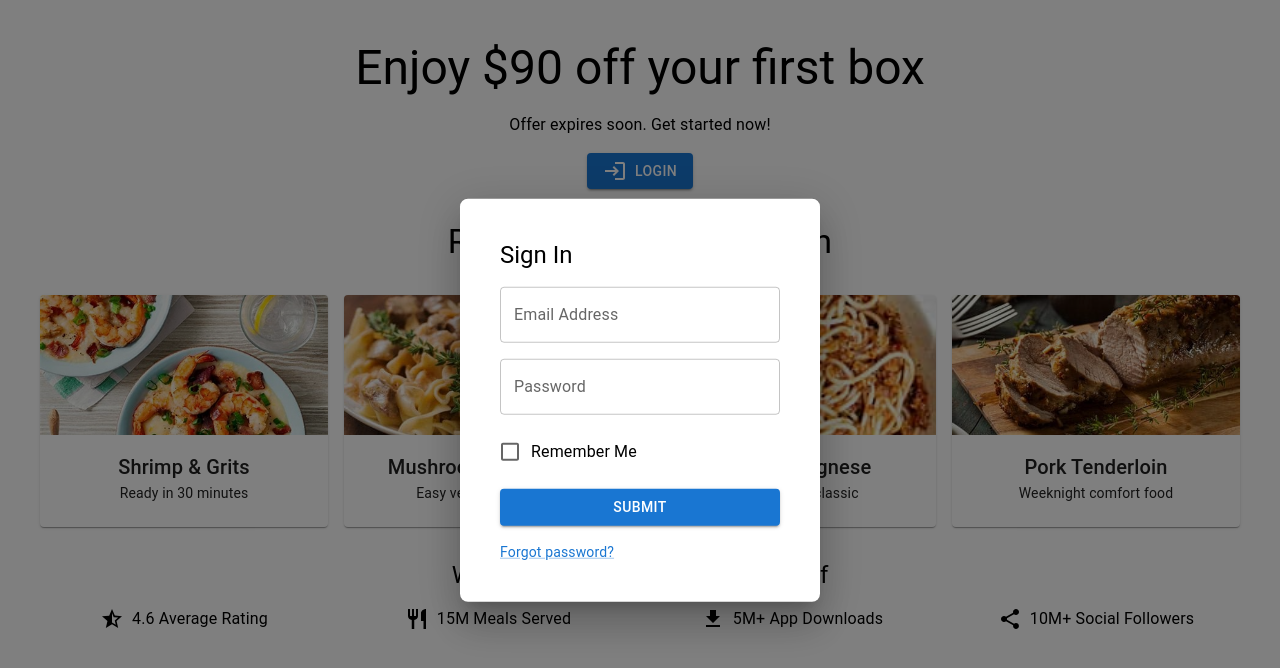
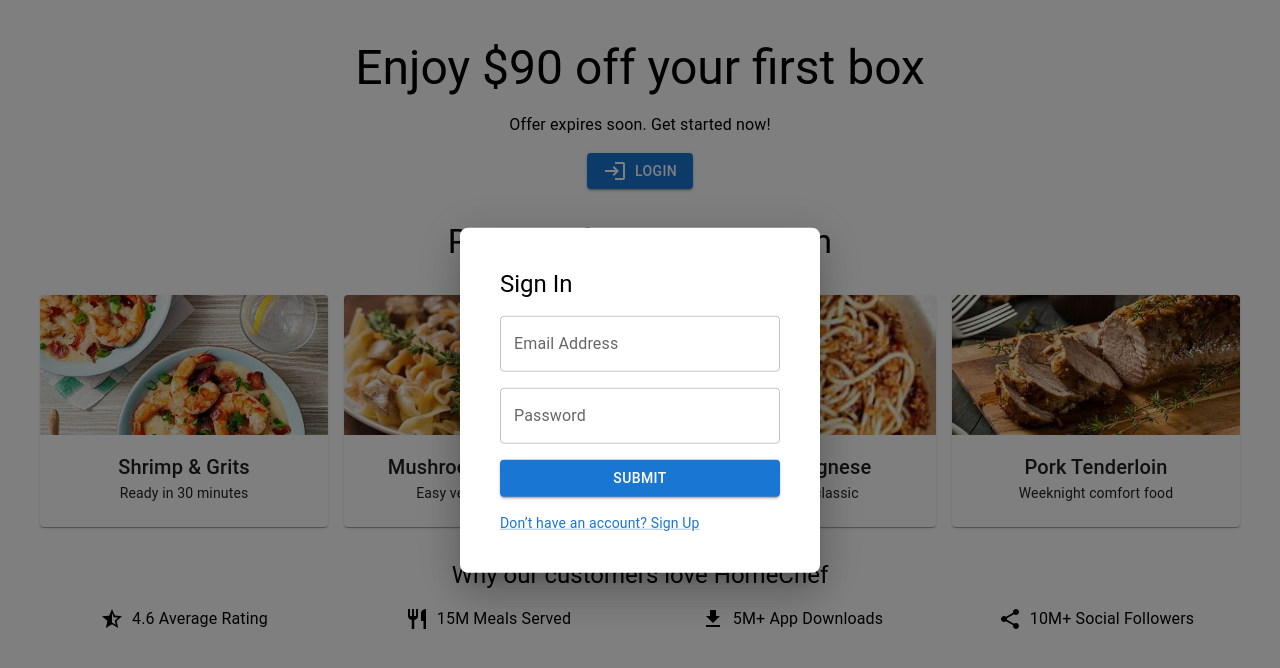
Before and after one commit to Krysthecoder/magicooker, a React (Vite) app: page / in a window 1280 px wide. Both pictures are taken after a click on the button "LOGIN". Shown: the top 668 px of the page. Built offline with nearby package versions, Linux system fonts and the light colour scheme.

Commit message:
feat(login): add sign-up function to login component and enable it on the Landing component

```diff
--- a/src/components/Landing/Landing.tsx
+++ b/src/components/Landing/Landing.tsx
@@ -6,8 +6,7 @@
   Card,
   CardMedia,
   CardContent,
-  Grid,
-  Modal
+  Grid
 } from "@mui/material";
 
 import {
@@ -73,23 +72,8 @@
         </Button>
       </Box>
 
-      {/* Login Modal */}
-      <Modal open={open} onClose={handleClose}>
-        <Box
-          sx={{
-            position: 'absolute',
-            top: '50%',
-            left: '50%',
-            transform: 'translate(-50%, -50%)',
-            bgcolor: 'background.paper',
-            p: 4,
-            boxShadow: 24,
-            borderRadius: 2,
-          }}
-        >
-          <Login onClose={handleClose} />
-        </Box>
-      </Modal>
+      {/* Sign-in / Sign-up Modal */}
+      {open && <Login onClose={handleClose} open={open} />}
 
       <Typography variant="h4" sx={{ marginY: 4 }}>
         Recipes for any occasion
--- a/src/components/Login/Login.tsx
+++ b/src/components/Login/Login.tsx
@@ -1,3 +1,4 @@
+import { useState } from 'react';
 import {
   Box,
   Checkbox,
@@ -7,37 +8,64 @@
   Button,
   FormGroup,
   FormControlLabel,
+  Modal
 } from '@mui/material/';
 import CustomTextFieldGroup from '../CustomTextFieldGroup/CustomTextFieldGroup';
-import { LoginTextFields } from './AuthTextFieldsData';
+import { LoginTextFields, SignUpTextFields } from './AuthTextFieldsData';
 
-const Login = ({ onClose }: { onClose: () => void }) => {
+interface AuthModalProps {
+  onClose: () => void;
+  open: boolean;
+}
+
+const Login = ({ onClose, open }: AuthModalProps) => {
+
+  const [isSignUp, setIsSignUp] = useState(false);
+  const handleToggle = () => setIsSignUp((prev) => !prev);
+  const textFields = isSignUp ? SignUpTextFields : LoginTextFields;
   const preventDefault = (event: React.SyntheticEvent) => event.preventDefault();
 
   return (
+    <Modal open={open} onClose={onClose}>
       <Box
         component="form"
-      sx={{ '& > :not(style)': { m: 1, width: '35ch' } }}
+        sx={{
+          position: 'absolute',
+          top: '50%',
+          left: '50%',
+          transform: 'translate(-50%, -50%)',
+          bgcolor: 'background.paper',
+          p: 4,
+          boxShadow: 24,
+          borderRadius: 2,
+          '& > :not(style)': { m: 1, width: '35ch' },
+        }}
         noValidate
         autoComplete="off"
-      onClick={preventDefault}
+        onSubmit={preventDefault}
       >
         <Stack spacing={2} direction="column">
-        <Typography variant="h5">Sign In</Typography>
-        {LoginTextFields.map((textField) => (
-          <CustomTextFieldGroup {...textField} />
+          <Typography variant="h5">{isSignUp ? 'Sign Up' : 'Sign In'}</Typography>
+          {textFields.map((textField) => (
+            <CustomTextFieldGroup key={textField.id} {...textField} />
           ))}
+          {isSignUp && (
             <FormGroup>
-          <FormControlLabel control={<Checkbox />} label="Remember Me" />
+              <FormControlLabel
+                control={<Checkbox />}
+                label="I agree to the terms and conditions"
+              />
             </FormGroup>
-        <Button variant="contained" onClick={onClose}>
+          )}
+          <Button variant="contained" type="submit">
             Submit
           </Button>
-        <Link variant="body2" href="#">
-          Forgot password?
+          <Link variant="body2" onClick={handleToggle} sx={{ cursor: 'pointer' }}>
+            {isSignUp ? 'Already have an account? Sign In' : 'Don’t have an account? Sign Up'}
           </Link>
         </Stack>
       </Box>
+    </Modal>
   );
 };
 
```
Lines whose indentation alone changed are shown as unchanged.
